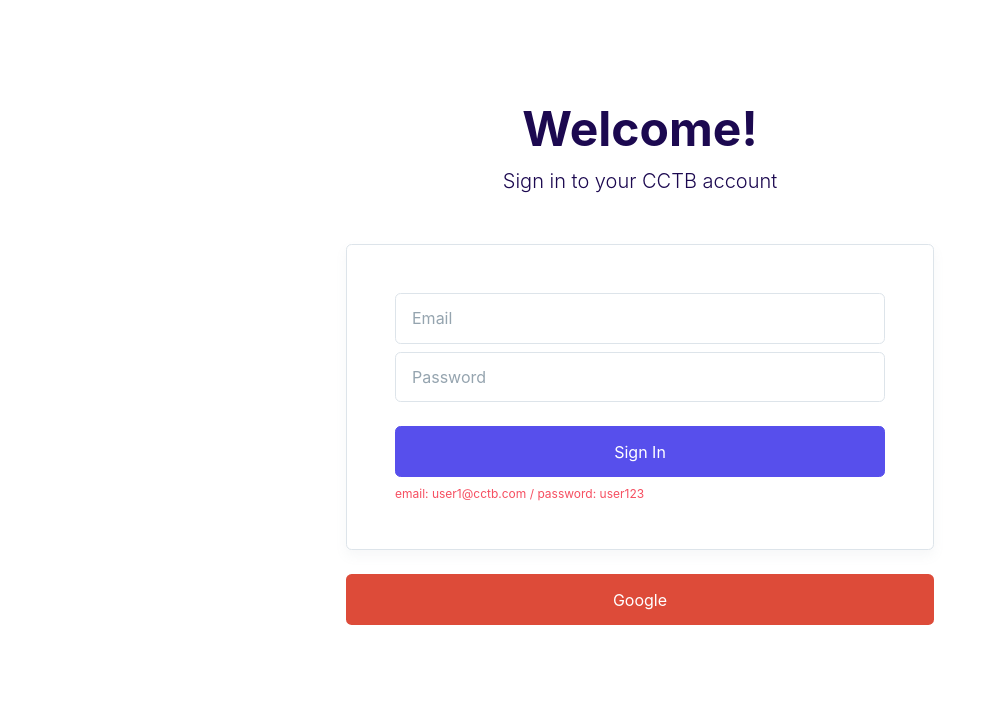
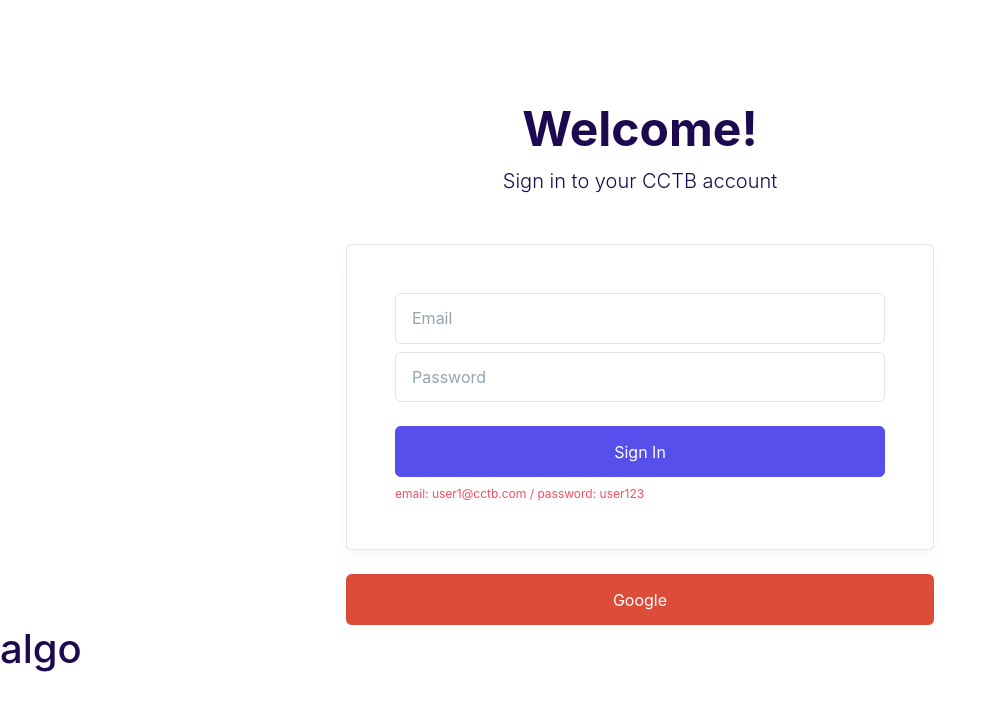
Before and after one commit to bryanmjun24/CCTB_WD_A_004, a plain HTML site: page FilesAssignment004/index.html in a window 1280 px wide. Shown: the whole page, without its empty margins (0-996 px from the left). Drawn offline with nearby package versions, Linux system fonts and the light colour scheme; no server answers.

Commit message:
pruebo automation

```diff
--- a/FilesAssignment004/index.html
+++ b/FilesAssignment004/index.html
@@ -51,6 +51,9 @@
             </div>
         </div>
     </div>
+    <h1>
+        algo
+    </h1>
 </body>
 
 </html>
```
